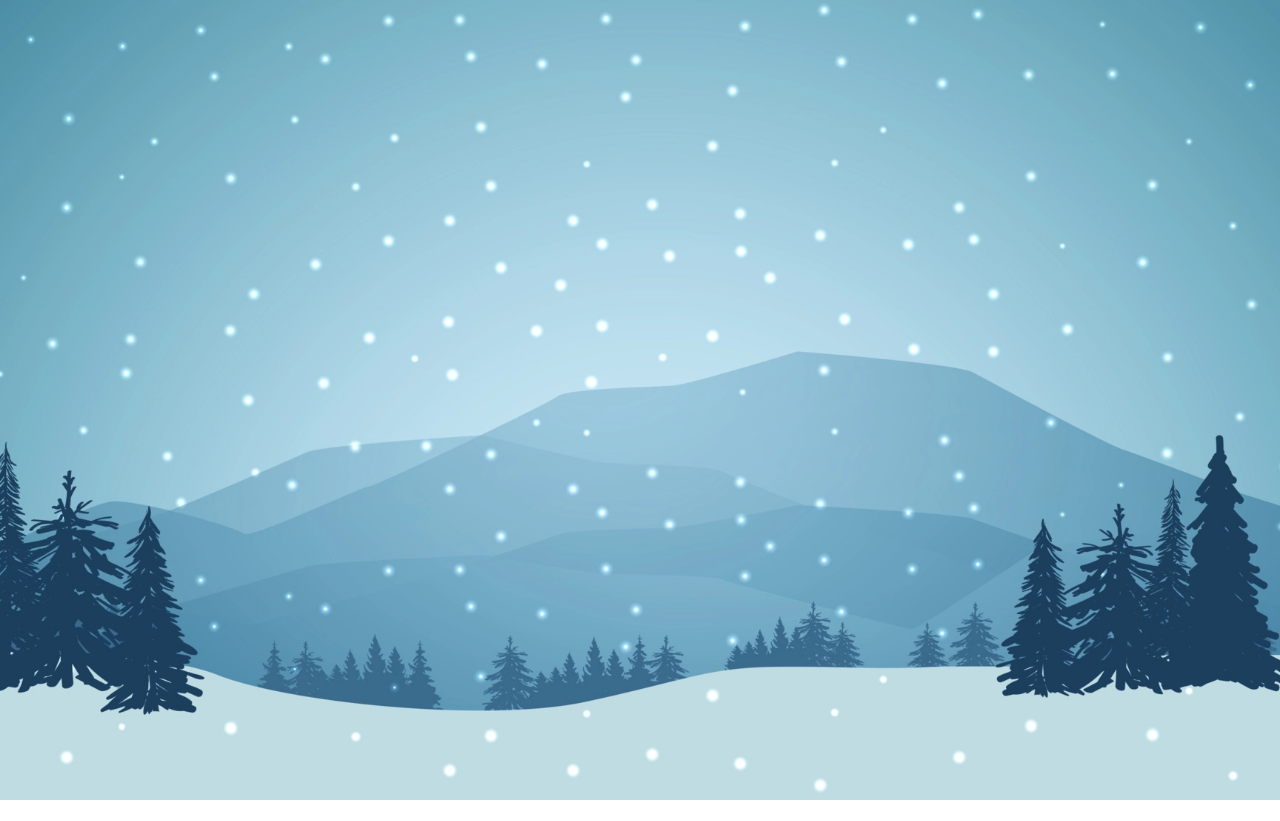
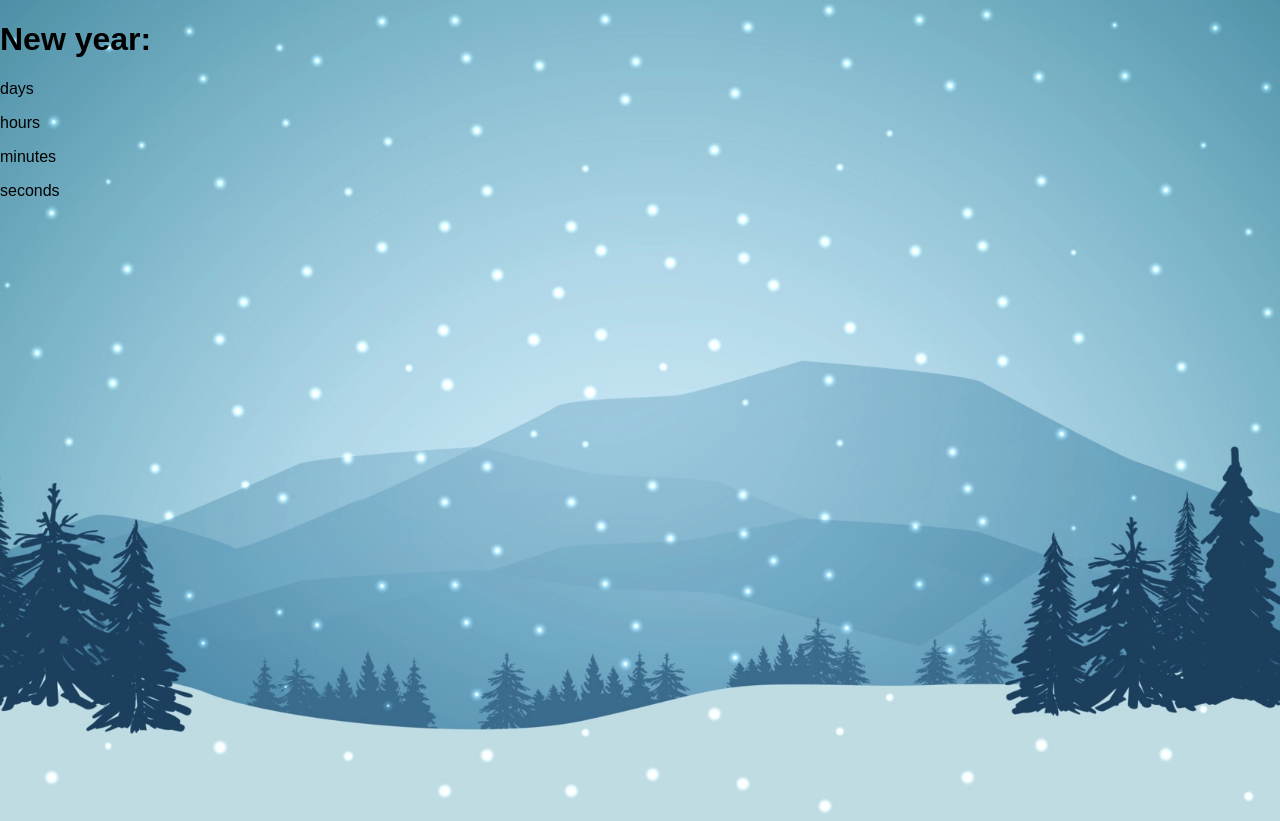
Before and after one commit to mohammadaliakbariii/days_until_christmas, a plain HTML site: page index.html in a window 1280 px wide. Before the commit the page ends 800 px from the top, so only its background shows below. Drawn offline with Linux system fonts and the light colour scheme.

Commit message:
write html of project

```diff
--- a/index.html
+++ b/index.html
@@ -9,6 +9,29 @@
     <title>Document</title>
 </head>
 <body>
+    <h1>New year:</h1>
+    <div class="countdown-container">
+        <div class="days-c">
+            <p class="big-text" id="days">
+                <span>days</span>
+            </p>
+        </div>
+        <div class="hours-c">
+            <p class="big-text" id="hours">
+                <span>hours</span>
+            </p>
+        </div>
+        <div class="mins-c">
+            <p class="big-text" id="mins">
+                <span>minutes</span>
+            </p>
+        </div>
+        <div class="seconds-c">
+            <p class="big-text" id="seconds">
+                <span>seconds</span>
+            </p>
+        </div>
+    </div>
 
 </body>
 </html>
```
